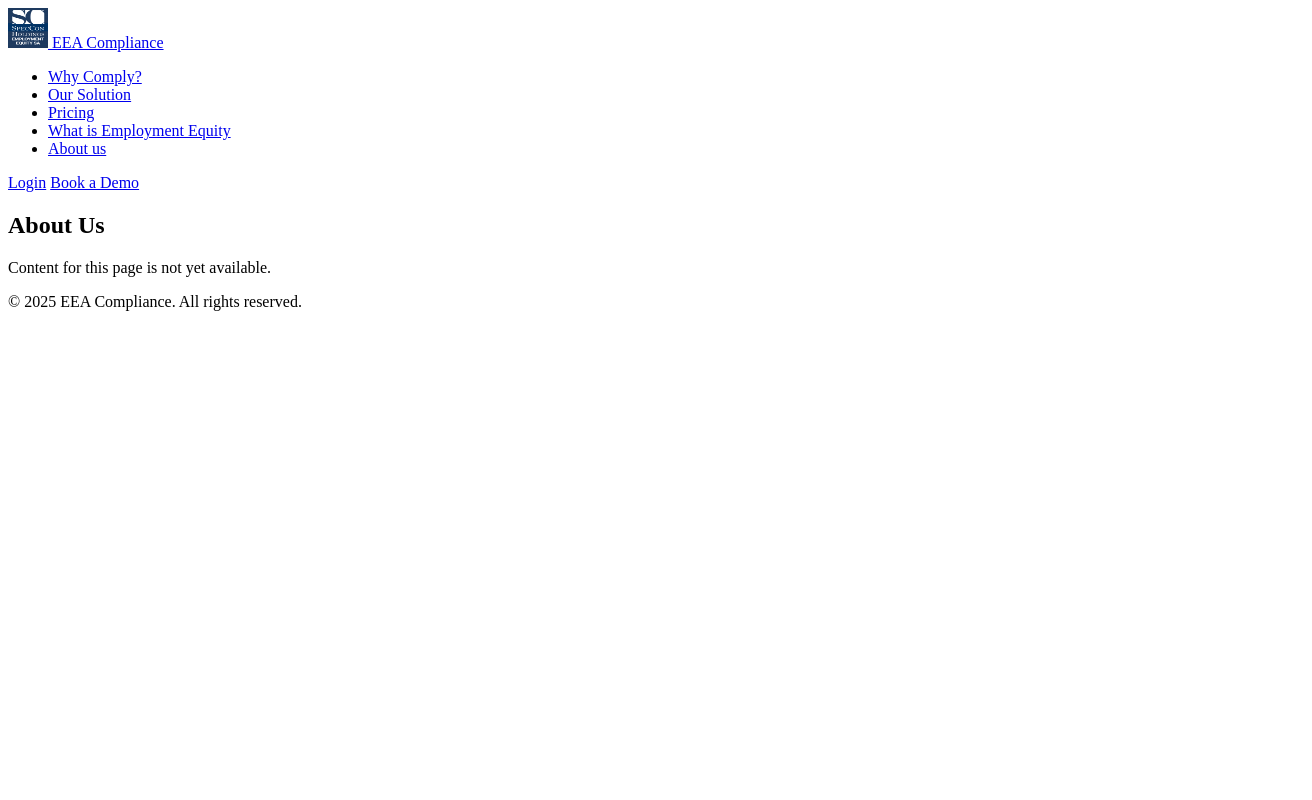
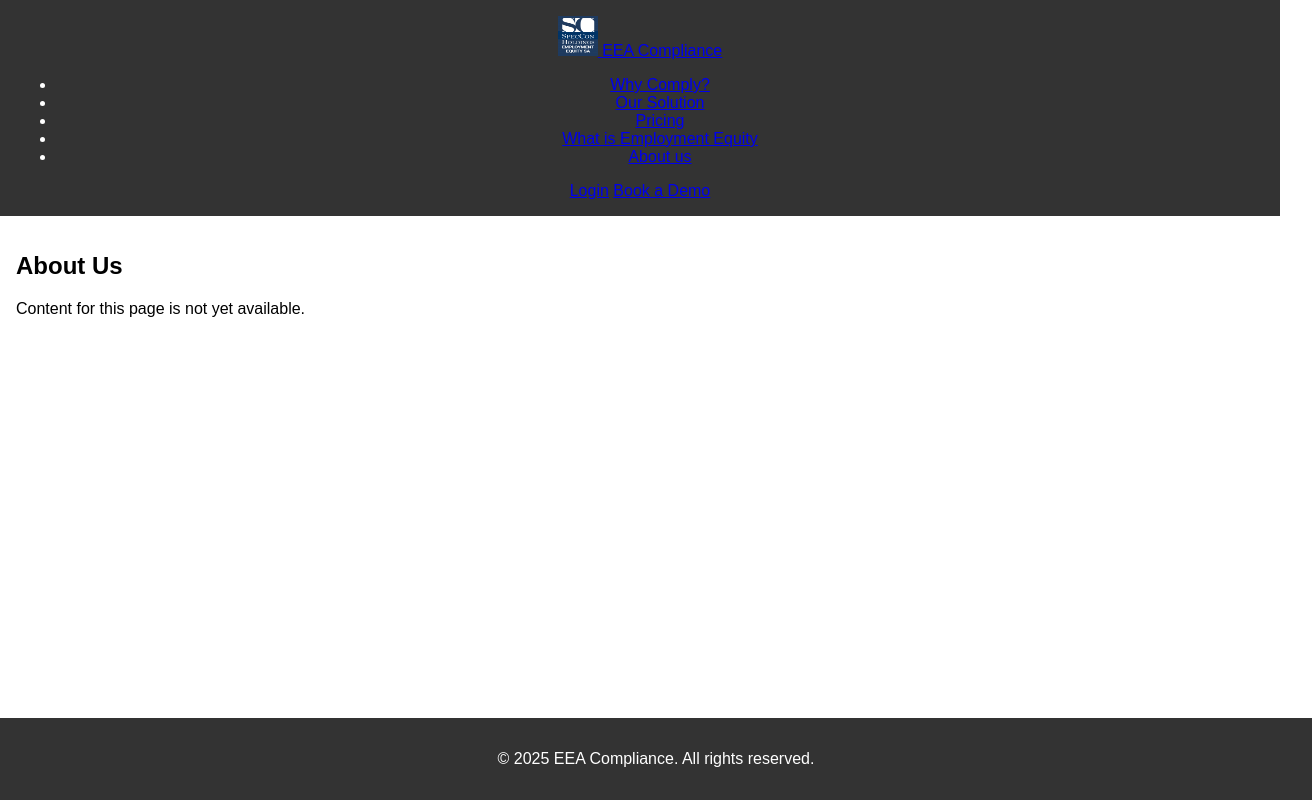
Before and after one commit to heinrichwest/employmentequityact, a plain HTML site: page about-us.html in a window 1280 px wide. Shown: the whole page, 1312 px wide, since content can reach past the window. Drawn offline with Linux system fonts and the light colour scheme; files whose address does not match are found by name.

Commit message:
Fix: Directory typo error solve removed I

```diff
--- a/about-us.html
+++ b/about-us.html
@@ -25,8 +25,8 @@
     <link href="https://fonts.googleapis.com/css2?family=Inter:wght@400;500;600;700&family=Poppins:wght@600;700&display=swap" rel="stylesheet">
 
     <!-- CSS -->
-    <link rel="stylesheet" href="Template\lEmploymentequityact\Documents\tap-text-styles.css">
-    <link rel="stylesheet" href="Template\lEmploymentequityact\style.css">
+    <link rel="stylesheet" href="Template\Employmentequityact\Documents\tap-text-styles.css">
+    <link rel="stylesheet" href="Template\Employmentequityact\style.css">
 
     <!-- Favicon -->
     <link rel="icon" type="image/png" href="./Images/Logo.png">
```
Also changed, not shown: index.html (+2 -2 lines), our-solution.html (+2 -2 lines), pricing.html (+2 -2 lines), what-is-employment-equity.html (+2 -2 lines), why-comply.html (+2 -2 lines).
